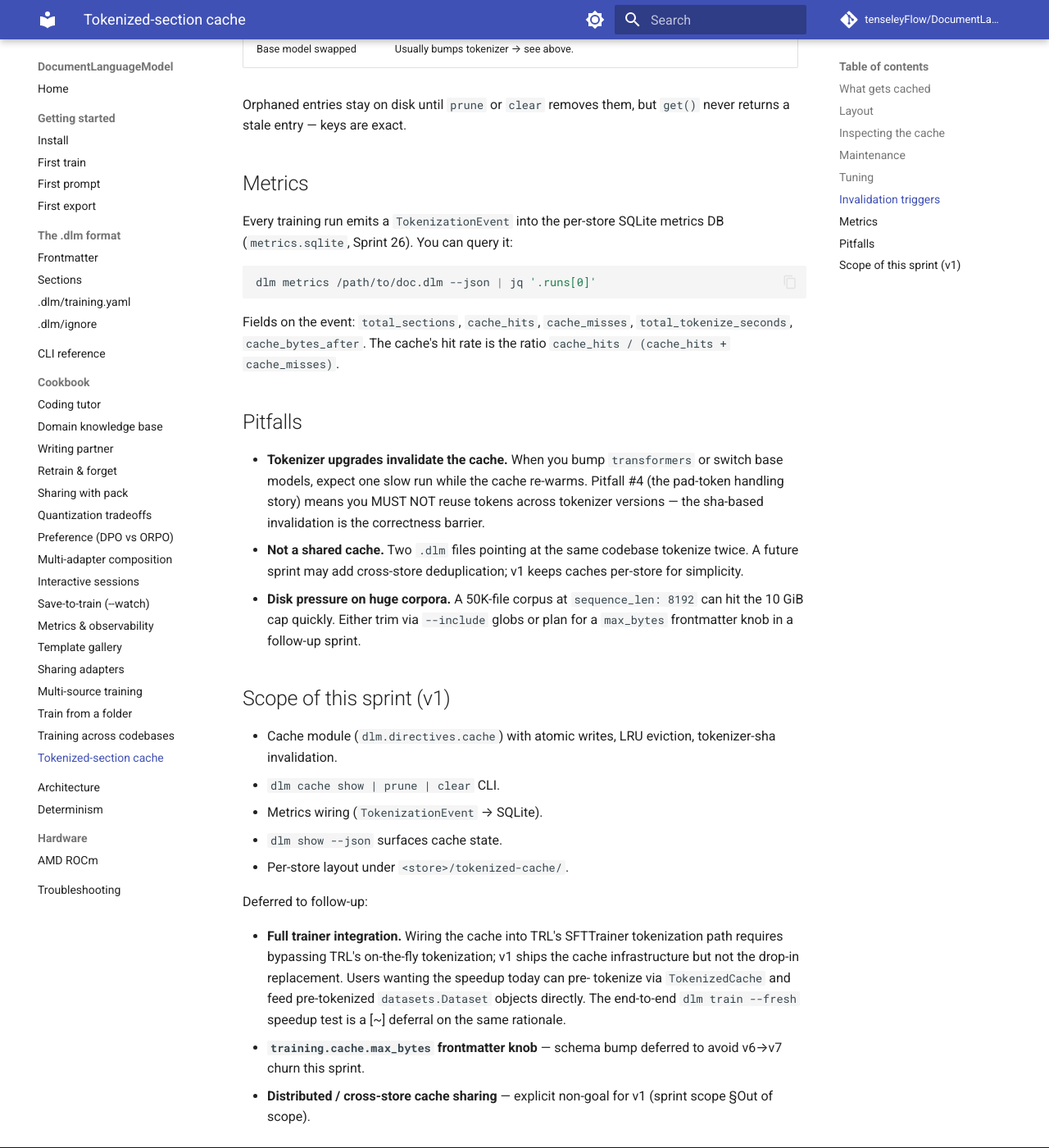
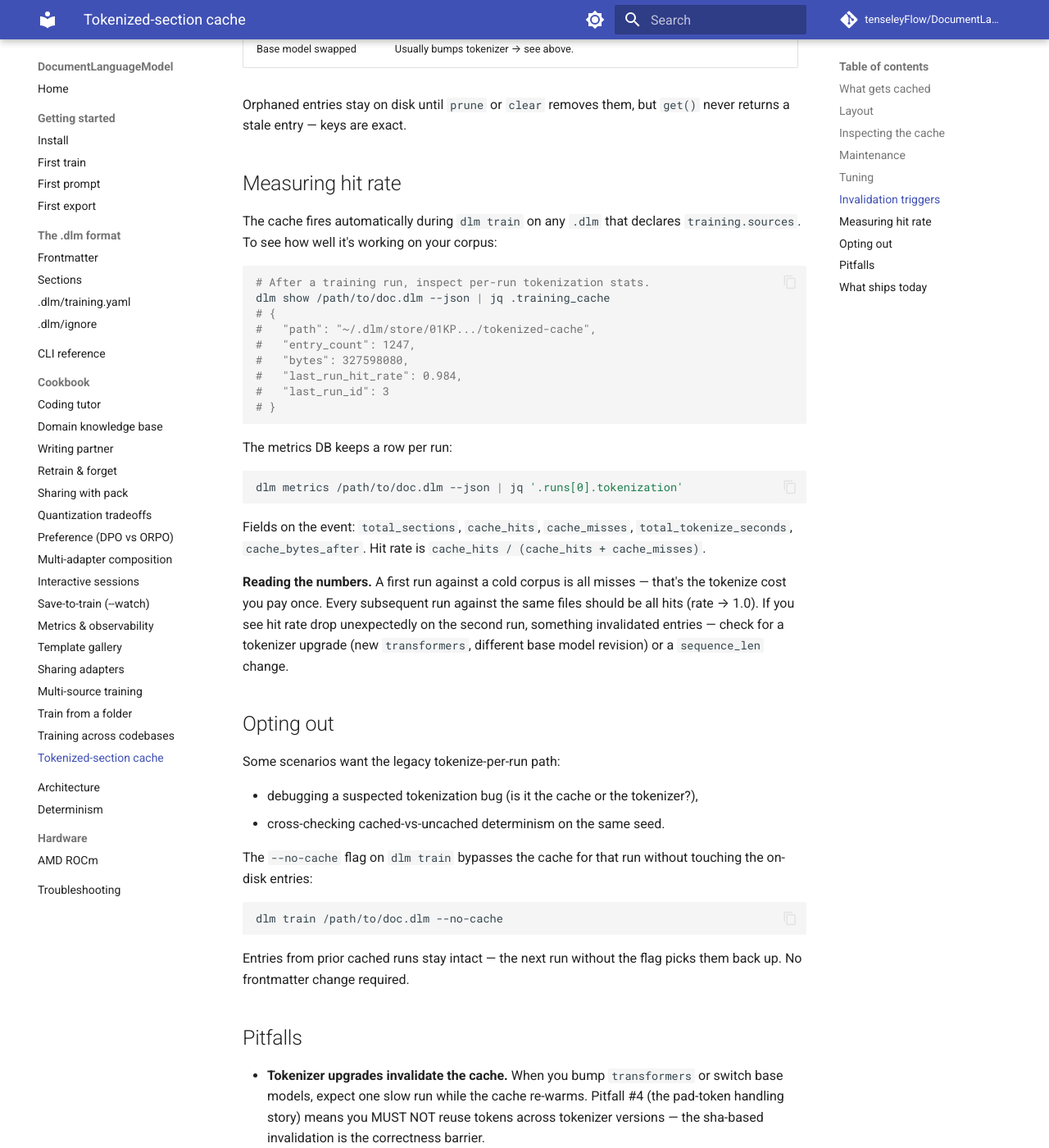
Before and after one commit to tenseleyFlow/DocumentLanguageModel, an MkDocs documentation site: the page built from docs/cookbook/directive-cache.md, in a window 1280 px wide and 1400 px high, scrolled down 2104 px. Shown: the whole window at 82% size. Built offline with MkDocs 1.6.1 and Material for MkDocs 9.7.7, drawn with Linux system fonts in a browser that asks for light colours; comment, search, counter and statistics services are not loaded; some of the changed text lies outside the part shown.

Commit message:
docs: cache wiring lands — measuring hit rate, --no-cache opt-out

````diff
--- a/docs/cookbook/directive-cache.md
+++ b/docs/cookbook/directive-cache.md
@@ -98,18 +98,58 @@ caches are capped at the 10 GiB default.
 Orphaned entries stay on disk until `prune` or `clear` removes them,
 but `get()` never returns a stale entry — keys are exact.
 
-## Metrics
+## Measuring hit rate
 
-Every training run emits a `TokenizationEvent` into the per-store
-SQLite metrics DB (`metrics.sqlite`, Sprint 26). You can query it:
+The cache fires automatically during `dlm train` on any `.dlm` that
+declares `training.sources`. To see how well it's working on your
+corpus:
 
 ```bash
-dlm metrics /path/to/doc.dlm --json | jq '.runs[0]'
+# After a training run, inspect per-run tokenization stats.
+dlm show /path/to/doc.dlm --json | jq .training_cache
+# {
+#   "path": "~/.dlm/store/01KP.../tokenized-cache",
+#   "entry_count": 1247,
+#   "bytes": 327598080,
+#   "last_run_hit_rate": 0.984,
+#   "last_run_id": 3
+# }
+```
+
+The metrics DB keeps a row per run:
+
+```bash
+dlm metrics /path/to/doc.dlm --json | jq '.runs[0].tokenization'
 ```
 
 Fields on the event: `total_sections`, `cache_hits`, `cache_misses`,
-`total_tokenize_seconds`, `cache_bytes_after`. The cache's hit rate
-is the ratio `cache_hits / (cache_hits + cache_misses)`.
+`total_tokenize_seconds`, `cache_bytes_after`. Hit rate is
+`cache_hits / (cache_hits + cache_misses)`.
+
+**Reading the numbers.** A first run against a cold corpus is all
+misses — that's the tokenize cost you pay once. Every subsequent run
+against the same files should be all hits (rate → 1.0). If you see
+hit rate drop unexpectedly on the second run, something invalidated
+entries — check for a tokenizer upgrade (new `transformers`,
+different base model revision) or a `sequence_len` change.
+
+## Opting out
+
+Some scenarios want the legacy tokenize-per-run path:
+
+- debugging a suspected tokenization bug (is it the cache or the
+  tokenizer?),
+- cross-checking cached-vs-uncached determinism on the same seed.
+
+The `--no-cache` flag on `dlm train` bypasses the cache for that run
+without touching the on-disk entries:
+
+```bash
+dlm train /path/to/doc.dlm --no-cache
+```
+
+Entries from prior cached runs stay intact — the next run without
+the flag picks them back up. No frontmatter change required.
 
 ## Pitfalls
 
@@ -126,7 +166,7 @@ is the ratio `cache_hits / (cache_hits + cache_misses)`.
   via `--include` globs or plan for a `max_bytes` frontmatter knob
   in a follow-up sprint.
 
-## Scope of this sprint (v1)
+## What ships today
 
 - Cache module (`dlm.directives.cache`) with atomic writes, LRU
   eviction, tokenizer-sha invalidation.
@@ -134,18 +174,17 @@ is the ratio `cache_hits / (cache_hits + cache_misses)`.
 - Metrics wiring (`TokenizationEvent` → SQLite).
 - `dlm show --json` surfaces cache state.
 - Per-store layout under `<store>/tokenized-cache/`.
+- **Trainer integration.** `dlm train` pre-tokenizes directive-
+  sourced rows through the cache before handing a pre-processed
+  dataset to TRL's `SFTTrainer`. Tokenizer output is bit-identical
+  to TRL's own `_tokenize` path (guarded by an online parity test
+  against the reference tokenizer).
+- **`--no-cache` opt-out** on `dlm train` for debugging and
+  determinism cross-checks.
 
-Deferred to follow-up:
+Future follow-ups:
 
-- **Full trainer integration.** Wiring the cache into TRL's
-  SFTTrainer tokenization path requires bypassing TRL's on-the-fly
-  tokenization; v1 ships the cache infrastructure but not the
-  drop-in replacement. Users wanting the speedup today can pre-
-  tokenize via `TokenizedCache` and feed pre-tokenized
-  `datasets.Dataset` objects directly. The end-to-end
-  `dlm train --fresh` speedup test is a [~] deferral on the same
-  rationale.
-- **`training.cache.max_bytes` frontmatter knob** — schema bump
-  deferred to avoid v6→v7 churn this sprint.
+- **`training.cache.max_bytes` frontmatter knob** — per-`.dlm`
+  tuning of the default 10 GiB cap (schema v8→v9).
 - **Distributed / cross-store cache sharing** — explicit non-goal
-  for v1 (sprint scope §Out of scope).
+  today.
````
Also changed, not shown: docs/cli/reference.md (+1 -0 lines).
